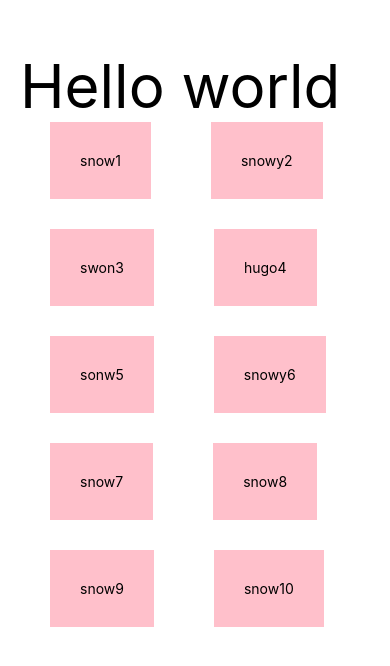
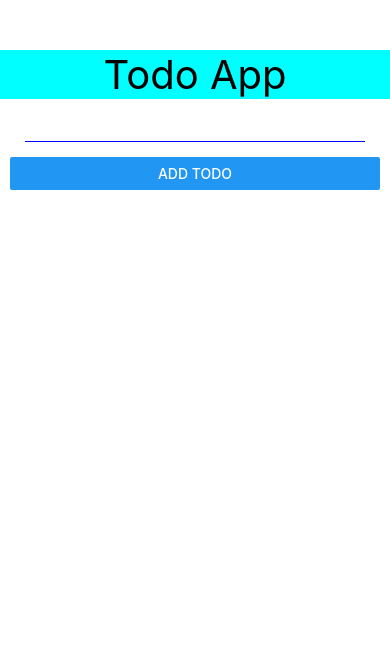
Before and after one commit to snowyy16/learn-react-native, a React Native app: screen / in a window 390 px wide. Shown: the top 666 px of the page. Built offline with nearby package versions, Linux system fonts and the light colour scheme.

Commit message:
Todo app part 1

```diff
--- a/App.tsx
+++ b/App.tsx
@@ -2,52 +2,50 @@
 import { StatusBar } from 'expo-status-bar';
 import { Button, StyleSheet, Text, TextInput, View,ScrollView, FlatList} from 'react-native';
 
-
+interface ITodo{
+  id: number,
+  name:string
+}
 export default function App() {
-
-  const [students,setStudents] = useState([
-    {id:1,name:"snow1",age:18},
-    {id:2,name:"snowy2",age:19},
-    {id:3,name:"swon3",age:20},
-    {id:4,name:"hugo4",age:21},
-    {id:5,name:"sonw5",age:22},
-    {id:6,name:"snowy6",age:23},
-    {id:7,name:"snow7",age:24},
-    {id:8,name:"snow8",age:25},
-    {id:9,name:"snow9",age:25},
-    {id:10,name:"snow10",age:25},
-  ])
-
+  const [todo,setTodo]=useState("")
+  const [listTodo,setListTodo] = useState<ITodo[]>([])
+function randNumber(min:number,max:number){
+  return Math.floor(Math.random()*(max-min+1))+min
+}
+const handleAddTodo = () => {
+  if(!todo) return;
+  setListTodo([...listTodo, { id: randNumber(2, 200000), name: todo }]);
+  setTodo(""); // reset lại input
+};
   return (
     <View style={styles.container}>
-      <Text style={{fontSize:60}}>
-        Hello world
+      {/* header */}
+      <Text style={styles.header}>
+        Todo App
       </Text>
-      <FlatList
-        data = {students}
-        numColumns={2}
-        keyExtractor={item=> item.id + ""}
-        renderItem = {({item})=>{
+      {/* form */}
+      <View style={styles.body}>
+        <TextInput style={styles.todoInput}
+        value={todo}
+        onChangeText={(value)=>{setTodo(value)}}
+        />
+        <Button title='Add todo'
+        onPress={handleAddTodo}
+        />
+
+      </View>
+
+      {/* list todo */}
+      <View style={styles.body}>
+        <FlatList
+        data={listTodo}
+        renderItem={({item})=>{
           return(
-            <View  style={styles.name1}>
-                <Text >
-                  {item.name}
-                </Text>
-            </View>
+            <Text style={styles.todoItem}>{item.name}</Text>
           )
         }}
-      />
-      {/* <ScrollView >
-          {students.map(item=>{
-            return(
-              <View key={item.id} style={styles.name1}>
-                <Text >
-                  {item.name}
-                </Text>
-              </View>
-            )
-          })}
-        </ScrollView> */}
+        />
+      </View>
     </View>
   );
 }
@@ -56,18 +54,33 @@
   container: {
     flex: 1,
     paddingTop:50,
-    paddingHorizontal:20,
+    // paddingHorizontal:20,
     backgroundColor: '#fff',
     // alignItems: 'center',
     // justifyContent: 'center',
 
   },
-  name1:{
-      padding:30,
-      backgroundColor:"pink",
-      marginBottom:30,
-      marginHorizontal:30
+  header:{
+    backgroundColor:"cyan",
+    paddingHorizontal:20,
+    textAlign:"center",
+    fontSize:40
+  },
+  todoInput:{
+    borderBottomWidth:1,
+    borderBottomColor:"blue",
+    padding:5,
+    margin:15
+  },
+  body:{
+    paddingHorizontal:10,
+    marginBottom:10
+  },
+  todoItem:{
+    fontSize:20,
+    textAlign:"center",
+    borderWidth:1,
+    padding:10,
+    marginBottom:15
   }
-
-
 });
```
